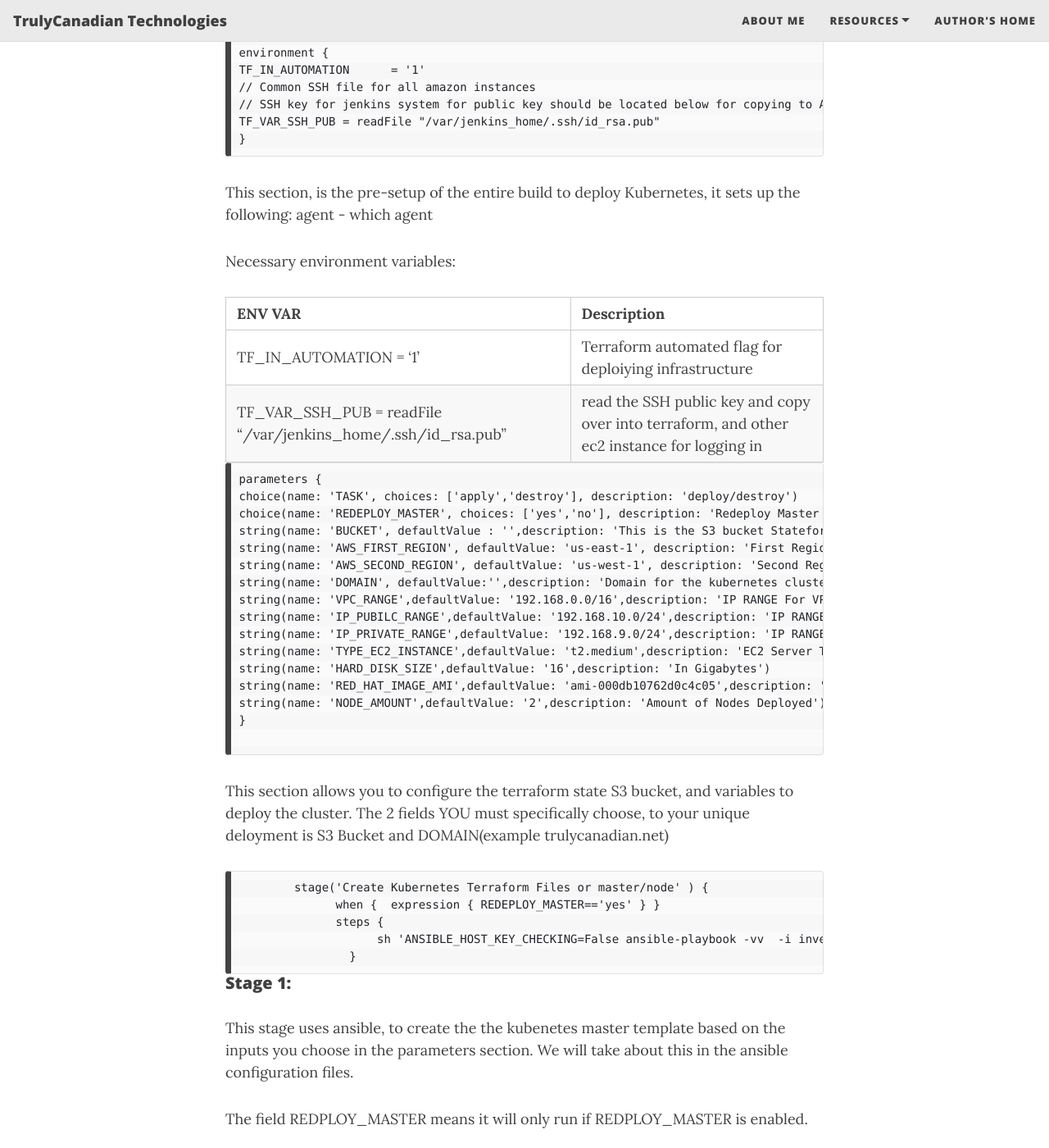
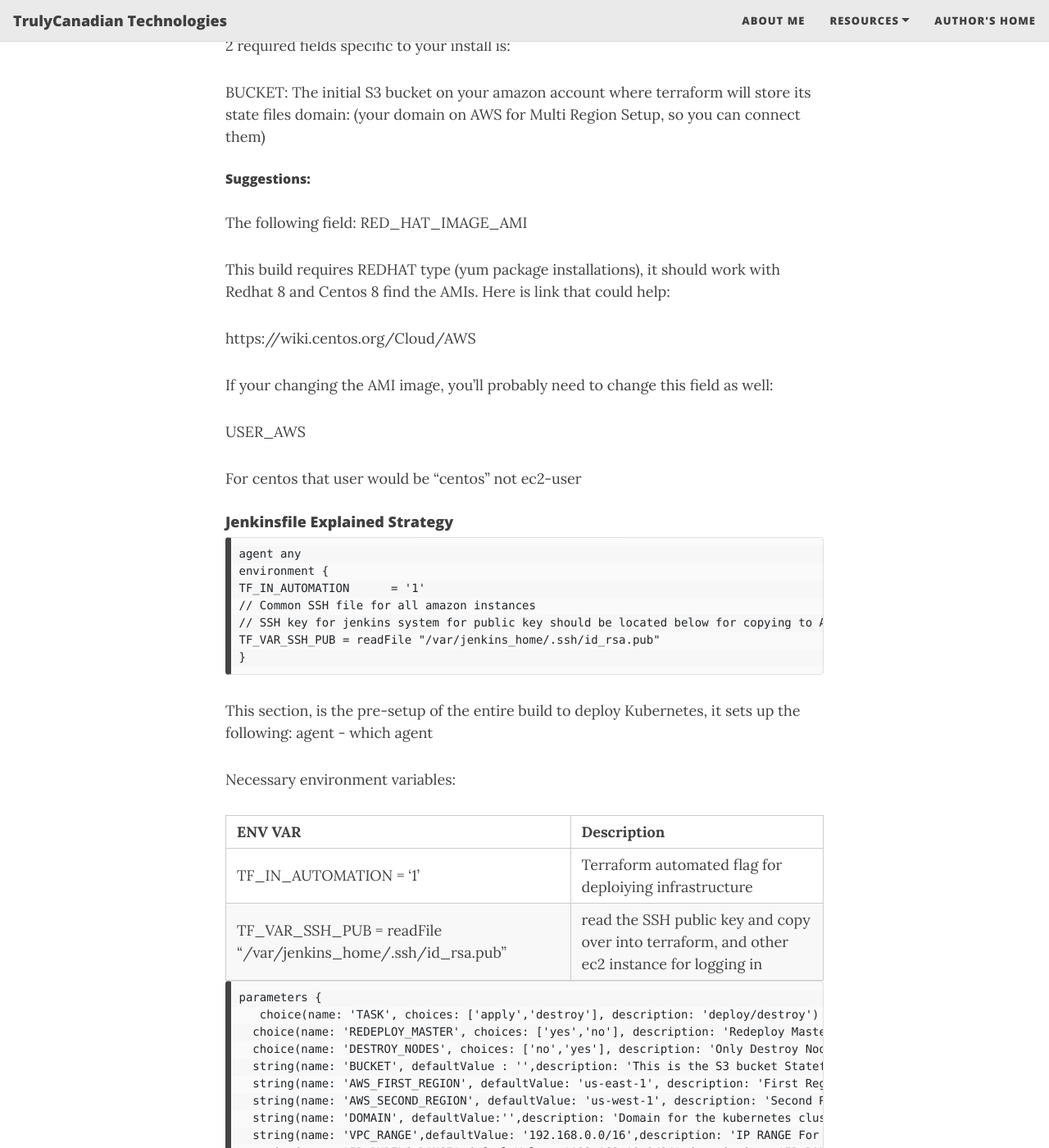
Before and after one commit to davegermiquet/LinuxAdminProto, a Jekyll site: the page built from _posts/2021-01-12-Deploying-Kubernetes.md, in a window 1280 px wide and 1400 px high, scrolled down 5844 px. Shown: the whole window at 82% size. Built offline with Jekyll 4.4.1, drawn with Linux system fonts in a browser that asks for light colours; nearby versions of some CDN libraries; some of the changed text lies outside the part shown.

Commit message:
update documentation

````diff
--- a/_posts/2021-01-12-Deploying-Kubernetes.md
+++ b/_posts/2021-01-12-Deploying-Kubernetes.md
@@ -164,6 +164,28 @@ Select Multi Branch Pipeline
 Enter Your Fork Repository under the Branch
 ![image-title-here](/assets/img/jenkinssecondpage.jpg){:class="img-responsive"}
 
+###### Specific Settings you need to add:
+
+2 required fields specific to your install is:
+
+BUCKET: The initial S3 bucket on your amazon account where terraform will store its state files
+domain: (your domain on AWS for Multi Region Setup, so you can connect them)
+
+###### Suggestions:
+
+The following field: RED_HAT_IMAGE_AMI
+
+This build requires REDHAT type (yum package installations), it should work with Redhat 8 and Centos 8 find the AMIs.
+Here is link that could help:
+
+https://wiki.centos.org/Cloud/AWS
+
+If your changing the AMI image, you'll probably need to change this field as well:
+
+USER_AWS
+
+For centos that user would be "centos" not ec2-user
+
 <a name="jenkinsexplained"></a>
 
 #### **Jenkinsfile Explained Strategy**
@@ -189,34 +211,35 @@ Necessary environment variables:
 
 ```
 parameters {
-choice(name: 'TASK', choices: ['apply','destroy'], description: 'deploy/destroy')
-choice(name: 'REDEPLOY_MASTER', choices: ['yes','no'], description: 'Redeploy Master and nodes if no it will only reconfigure nodes')
-string(name: 'BUCKET', defaultValue : '',description: 'This is the S3 bucket Stateforms are saved please create on amazon')
-string(name: 'AWS_FIRST_REGION', defaultValue: 'us-east-1', description: 'First Region to Deploy for ec2 and s3 bucket')
-string(name: 'AWS_SECOND_REGION', defaultValue: 'us-west-1', description: 'Second Region to Deploy')
-string(name: 'DOMAIN', defaultValue:'',description: 'Domain for the kubernetes cluster(will create Route 53)')
-string(name: 'VPC_RANGE',defaultValue: '192.168.0.0/16',description: 'IP RANGE For VPC Created')
-string(name: 'IP_PUBILC_RANGE',defaultValue: '192.168.10.0/24',description: 'IP RANGE For Public Subnet')
-string(name: 'IP_PRIVATE_RANGE',defaultValue: '192.168.9.0/24',description: 'IP RANGE For Prviate Subnet')
-string(name: 'TYPE_EC2_INSTANCE',defaultValue: 't2.medium',description: 'EC2 Server Type')
-string(name: 'HARD_DISK_SIZE',defaultValue: '16',description: 'In Gigabytes')
-string(name: 'RED_HAT_IMAGE_AMI',defaultValue: 'ami-000db10762d0c4c05',description: 'RedHat Deployment Image version 7')
-string(name: 'NODE_AMOUNT',defaultValue: '2',description: 'Amount of Nodes Deployed')
-}
+   choice(name: 'TASK', choices: ['apply','destroy'], description: 'deploy/destroy')
+  choice(name: 'REDEPLOY_MASTER', choices: ['yes','no'], description: 'Redeploy Master and nodes if no it will only reconfigure nodes')
+  choice(name: 'DESTROY_NODES', choices: ['no','yes'], description: 'Only Destroy Nodes')
+  string(name: 'BUCKET', defaultValue : '',description: 'This is the S3 bucket Stateforms are saved please create on amazon')
+  string(name: 'AWS_FIRST_REGION', defaultValue: 'us-east-1', description: 'First Region to Deploy for ec2 and s3 bucket')
+  string(name: 'AWS_SECOND_REGION', defaultValue: 'us-west-1', description: 'Second Region to Deploy')
+  string(name: 'DOMAIN', defaultValue:'',description: 'Domain for the kubernetes cluster(will create Route 53)')
+  string(name: 'VPC_RANGE',defaultValue: '192.168.0.0/16',description: 'IP RANGE For VPC Created')
+  string(name: 'IP_PUBILC_RANGE',defaultValue: '192.168.10.0/24',description: 'IP RANGE For Public Subnet')
+  string(name: 'IP_PRIVATE_RANGE',defaultValue: '192.168.9.0/24',description: 'IP RANGE For Prviate Subnet')
+  string(name: 'TYPE_EC2_INSTANCE',defaultValue: 't2.medium',description: 'EC2 Server Type')
+  string(name: 'HARD_DISK_SIZE',defaultValue: '16',description: 'In Gigabytes')
+  string(name: 'RED_HAT_IMAGE_AMI',defaultValue: 'ami-096fda3c22c1c990a',description: 'RedHat Deployment Image version 7')
+  string(name: 'USER_AWS',defaultValue: 'ec2-user',description: 'user name to login as')
+  string(name: 'NODE_AMOUNT',defaultValue: '2',description: 'Amount of Nodes Deployed')
+          }
 
 ```
 
 This section allows you to configure the terraform state S3 bucket, and variables to deploy the cluster.
 The 2 fields YOU must specifically choose, to your unique deloyment is S3 Bucket and DOMAIN(example trulycanadian.net)
 
-```
-        stage('Create Kubernetes Terraform Files or master/node' ) {
-              when {  expression { REDEPLOY_MASTER=='yes' } }
-              steps {
-                    sh 'ANSIBLE_HOST_KEY_CHECKING=False ansible-playbook -vv  -i inventory_hosts --user ec2-user --extra-vars "target=127.0.0.1" ${WORKSPACE}/playbooks/create_terraform_master.yml'
-                }
-```
-
+'''
+stage('Create Kubernetes Terraform Files or master/node' ) {
+when {  expression { REDEPLOY_MASTER=='yes' } }
+steps {
+sh 'ANSIBLE_HOST_KEY_CHECKING=False ansible-playbook -vv  -i inventory_hosts --user ec2-user --extra-vars "target=127.0.0.1" ${WORKSPACE}/playbooks/create_terraform_master.yml'
+}
+'''
 
 ##### Stage 1:
 
````
